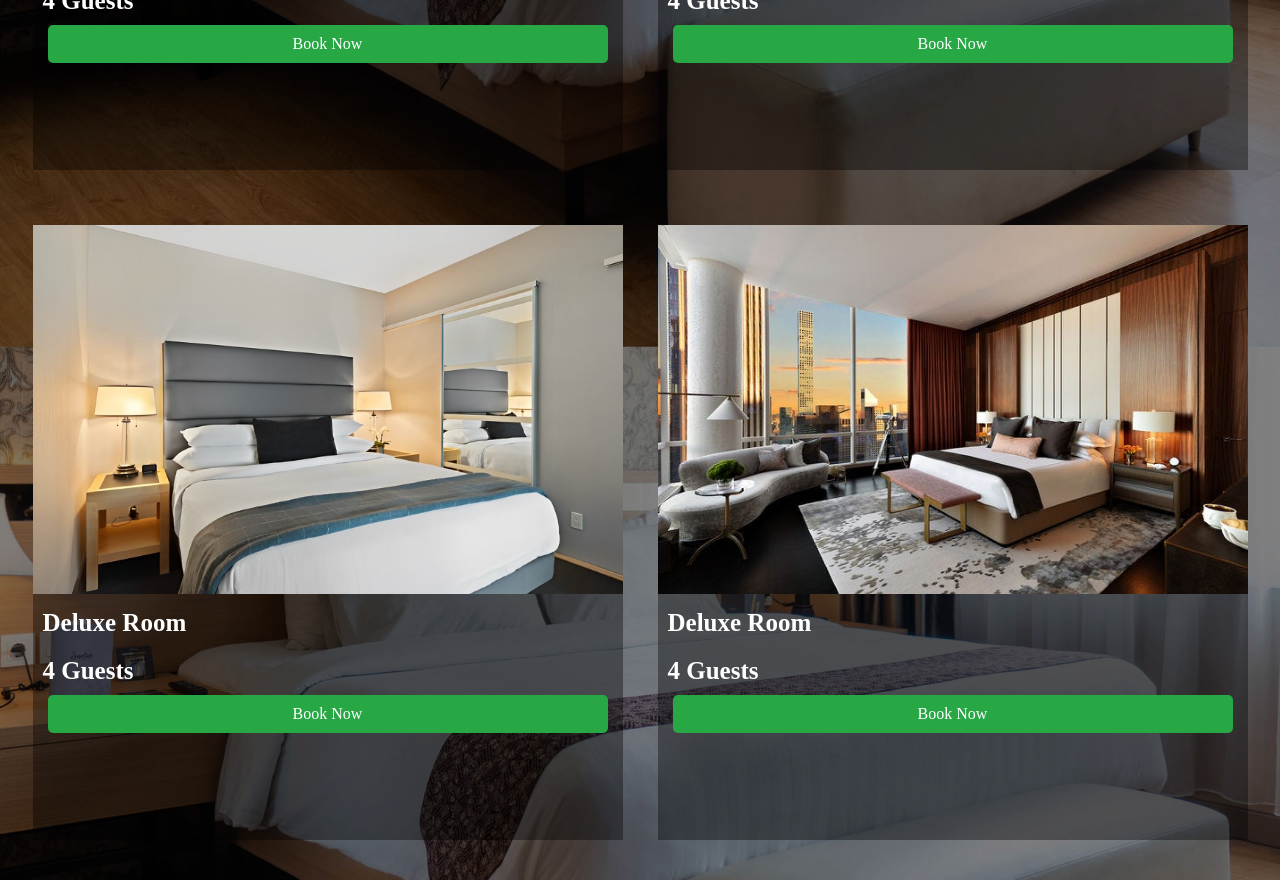
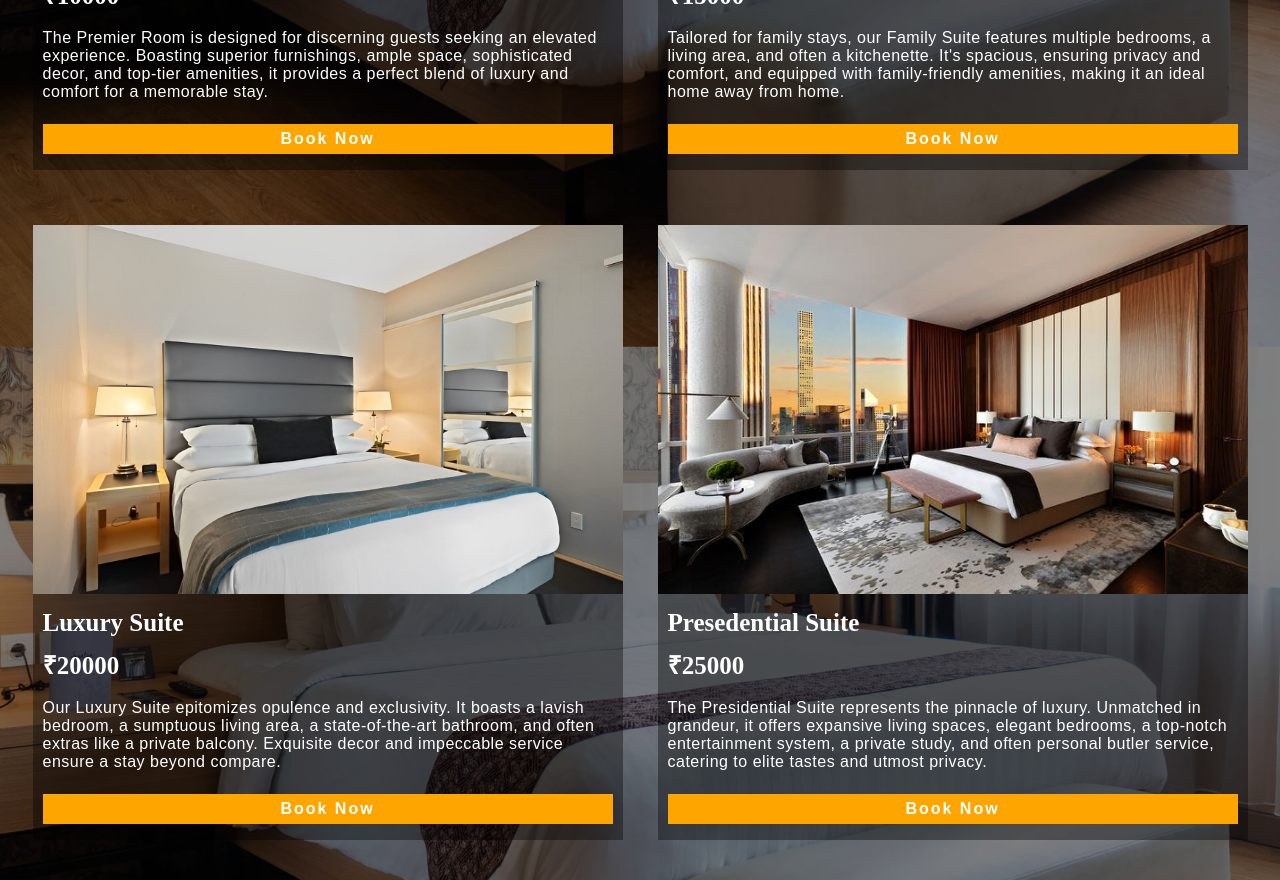
Before and after one commit to shubhamGoyal78/hotelProject, a React (Create React App) app in the folder client/: page /rooms in a window 1280 px wide. Shown: the part 1360-2240 px from the top of the page. Built offline with nearby package versions, Linux system fonts and the light colour scheme; a web font is replaced by a local one.

Commit message:
Booking and Room Page Changes Made

```diff
--- a/client/src/component/Booking.js
+++ b/client/src/component/Booking.js
@@ -32,11 +32,11 @@ const Booking = () => {
   const getPrice = (roomType, numberOfDays) => {
     const basePricePerDay = {
       "Standard Room": 2000,
-      "Deluxe Room": 3000,
-      "Premier Room": 4000,
-      "Family Suite": 5000,
-      "Luxury Suite": 8000,
-      "Presidential Suite": 10000,
+      "Deluxe Room": 5000,
+      "Premier Room": 10000,
+      "Family Suite": 15000,
+      "Luxury Suite": 20000,
+      "Presidential Suite": 25000,
     };
     const basePrice = basePricePerDay[roomType] || 0;
     const totalPrice = basePrice * numberOfDays;
@@ -313,19 +313,19 @@ const Booking = () => {
                 {padOptionText("Standard Room", 40)}₹2000
               </option>
               <option value="Deluxe Room">
-                {padOptionText("Deluxe Room", 40)}₹3000
+                {padOptionText("Deluxe Room", 40)}₹5000
               </option>
               <option value="Premier Room">
-                {padOptionText("Premier Room", 40)}₹4000
+                {padOptionText("Premier Room", 40)}₹10000
               </option>
               <option value="Family Suite">
-                {padOptionText("Family Suite", 40)}₹5000
+                {padOptionText("Family Suite", 40)}₹15000
               </option>
               <option value="Luxury Suite">
-                {padOptionText("Luxury Suite", 40)}₹8000
+                {padOptionText("Luxury Suite", 40)}₹20000
               </option>
               <option value="Presidential Suite">
-                {padOptionText("Presidential Suite", 40)}₹10000
+                {padOptionText("Presidential Suite", 40)}₹25000
               </option>
             </select>
           </div>
--- a/client/src/component/MyBooking.css
+++ b/client/src/component/MyBooking.css
@@ -3,17 +3,39 @@
 .MyBooking-container {
     padding: 20px;
     display: flex;
-    justify-content: center;
-    flex-wrap: wrap;
-    position: relative; /* Added relative positioning */
+    flex-direction: row; /* Change to row */
+    flex-wrap: wrap; /* Allow cards to wrap */
+    justify-content: center; /* Center the cards horizontally */
+    align-items: flex-start; /* Align items from the start of the cross axis */
+    position: relative;
+}
+.MyBooking-container .gg-booking{
+    padding-top: 16px;
+}
+.MyBooking-container .gg-book{
+    background-color: rgb(255, 165, 0);
+    padding: 10px;
+    color: white;
+    font-family: sans-serif;
+    font-weight: bold;
 }
 
+.MyBooking-header {
+    width: 100%;
+    text-align: center;
+    position: relative;
+    margin-top: 2px;
+    margin-bottom: 50px; /* Space between header and cards */
+}
+
+
 .MyBooking-back-button {
-    background-color: #007bff;
+    background-color: rgb(255, 165, 0);;
     color: white;
     border: none;
     padding: 10px 20px;
     text-align: center;
+    font-weight: bold;
     text-decoration: none;
     display: inline-block;
     font-size: 16px;
--- a/client/src/component/MyBooking.js
+++ b/client/src/component/MyBooking.js
@@ -12,8 +12,12 @@ const MyBooking = () => {
 
   return (
     <div className="MyBooking-container">
-      <button onClick={handleGoBack} className="MyBooking-back-button">Back</button>
+      <div className="MyBooking-header">
+        <button onClick={handleGoBack} className="MyBooking-back-button">Back</button>
+        <h1 className='gg-booking'>Your Booking</h1> {/* Heading */}
+      </div>
 
+      {/* Cards Section */}
       {[1, 2, 3].map((card, index) => (
         <div key={index} className="MyBooking-card">
           <img src={ghimages} alt="Room" className="MyBooking-card-image" />
@@ -23,6 +27,7 @@ const MyBooking = () => {
             <p>Date: 2024-01-11</p>
             <p>Name: John Doe</p>
           </div>
+          <p className='gg-book'>Booking Confirmed</p>
         </div>
       ))}
     </div>
--- a/client/src/component/Payment.js
+++ b/client/src/component/Payment.js
@@ -12,9 +12,7 @@ const Payment = () => {
   const location = useLocation();
   const [bookingData, setBookingData] = useState(location.state?.bookingData);
 
-  const handleBack = () => {
-    navigate('/confirm'); // Replace '/confirm' with the path to your Confirm page
-  };
+
 
   const generateBookingId = () => {
     // Generate a string of random alphanumeric characters
@@ -113,9 +111,7 @@ const Payment = () => {
           <button className="confirmbk" onClick={handleConfirmBooking}>
             Confirm Booking
           </button>
-          <button className="backpay" onClick={handleBack}>
-            Back
-          </button>
+
         </div>
       </div>
     </div>
--- a/client/src/component/RoomCard.js
+++ b/client/src/component/RoomCard.js
@@ -3,7 +3,7 @@ import './Rooms.css'
 import { Link } from 'react-router-dom'; // Import Link
 
 
-const RoomCard = ({ title, allow, imageUrl, imageUrlHover }) => {
+const RoomCard = ({ title,info,price, imageUrl, imageUrlHover }) => {
   return (
     <div className="room-card">
       <div className="room-image">
@@ -20,7 +20,8 @@ const RoomCard = ({ title, allow, imageUrl, imageUrlHover }) => {
       </div>
       <div className="room-content">
         <h3>{title}</h3>
-        <h2>{allow}</h2>
+        <h3>{price}</h3>
+        <p>{info}</p>
         <Link to={`/booking`} className='book-now'>
           Book Now
         </Link>
--- a/client/src/component/Rooms.css
+++ b/client/src/component/Rooms.css
@@ -148,8 +148,12 @@
   font-size: 25px;
 }
 
-.room-content p{
-  padding-top: 20px;
+.room-content p {
+    padding-top: 8px;
+    padding-bottom: 23px;
+    font-family: sans-serif;
+    font-weight: 500;
+    letter-spacing: 0.5px;
 }
 
 
@@ -159,7 +163,7 @@
   padding-top: 10px;
 
 }
-.room-link, .book-now {
+.room-link{
   padding: 10px 20px;
   margin: 10px 5px;
   border-radius: 5px;
@@ -173,14 +177,39 @@
   transition: background-color 0.3s ease;
 }
 
-.room-link:hover, .book-now:hover {
+.room-link:hover{
   background-color: #0056b3; /* Darker shade on hover */
 }
+/* Other styles in Rooms.css */
 
 .book-now {
-  background-color: #28a745; /* Different color for Book Now */
+  background-color: orange; /* Original color */
+  color: white;
+  border: none;
+  font-weight: bold;
+  letter-spacing: 2px;
+  padding: 6px 18px;
+  cursor: pointer;
+  text-align: center;
+  outline: none;
+  font-family: sans-serif;
+  font-weight: bold;
+  position: relative;
+  overflow: hidden;
+  transition: color 0.4s ease;
 }
 
-.book-now:hover {
-  background-color: #218838; /* Darker green on hover */
+.book-now::before {
+  content: '';
+  position: absolute;
+  top: 0;
+  left: -100%;
+  width: 100%;
+  height: 100%;
+  background-color: rgba(0, 0, 0, 0.5); /* Light black overlay */
+  transition: left 1s ease;
 }
+
+.book-now:hover::before {
+  left: 0;
+}
--- a/client/src/component/Rooms.js
+++ b/client/src/component/Rooms.js
@@ -1,34 +1,26 @@
-import React from 'react'; // Import React
-import RoomCard from './RoomCard';
-import './Rooms.css';
-import room1 from '../images/room1.jpg'
-import room1o from '../images/room1o.jpg'
-import room2 from '../images/room2.jpg'
-import room2o from '../images/room2o.jpg'
-import room3 from '../images/room3.jpg'
-import room3o from '../images/room3o.jpg'
-import room4 from '../images/room4.jpg'
-import room4o from '../images/room4o.jpg'
-import room5 from '../images/room5.jpg'
-import room6 from '../images/room6.jpg'
+import React from "react"; // Import React
+import RoomCard from "./RoomCard";
+import "./Rooms.css";
+import room1 from "../images/room1.jpg";
+import room1o from "../images/room1o.jpg";
+import room2 from "../images/room2.jpg";
+import room2o from "../images/room2o.jpg";
+import room3 from "../images/room3.jpg";
+import room3o from "../images/room3o.jpg";
+import room4 from "../images/room4.jpg";
+import room4o from "../images/room4o.jpg";
+import room5 from "../images/room5.jpg";
+import room6 from "../images/room6.jpg";
 
-import room5o from '../images/room5o.jpg'
-import room6o from '../images/room6o.jpg'
-import Navigation from './Navigation';
+import room5o from "../images/room5o.jpg";
+import room6o from "../images/room6o.jpg";
+import Navigation from "./Navigation";
 
 const Rooms = () => {
-
-
-
   return (
-
     <div className="rooms-page">
-
-
-
-    <div className='room-navbar'>
-
-    <Navigation/>
+      <div className="room-navbar">
+        <Navigation />
 
         <>
           <h2 className="select-rooms-title">Select</h2>
@@ -36,50 +28,50 @@ const Rooms = () => {
           <div className="rooms-container">
             <RoomCard
               title="Standard Room"
-              allow="2 Guests"
+              info="The Standard Room offers a cozy and comfortable stay, perfect for travelers seeking simplicity and affordability. Featuring essential amenities, a plush bed, and a well-appointed bathroom, it's an ideal choice for brief stays or solo travelers."
+              price="₹2000"
               imageUrl={room1}
               imageUrlHover={room1o}
-              roomLink="/path/to/room1"
             />
-             <RoomCard
+            <RoomCard
               title="Deluxe Room"
-              allow="2 Guests"
+              price="₹5000"
+              info="Our Deluxe Room combines comfort with a touch of luxury. Spacious and elegantly furnished, it includes a larger bed, premium linens, a seating area, enhanced amenities, and often a scenic view, catering to both business and leisure guests."
               imageUrl={room2}
               imageUrlHover={room2o}
-              roomLink="/path/to/room1"
-            /> <RoomCard
-              title="Deluxe Room"
-              allow="4 Guests"
-
+            />{" "}
+            <RoomCard
+              title="Premier Room"
+              price="₹10000"
+              info="The Premier Room is designed for discerning guests seeking an elevated experience. Boasting superior furnishings, ample space, sophisticated decor, and top-tier amenities, it provides a perfect blend of luxury and comfort for a memorable stay."
               imageUrl={room3}
               imageUrlHover={room3o}
-              roomLink="/path/to/room1"
-            /> <RoomCard
-              title="Deluxe Room"
-              allow="4 Guests"
-
+            />{" "}
+            <RoomCard
+              title="Family Suite"
+              price="₹15000"
+              info="Tailored for family stays, our Family Suite features multiple bedrooms, a living area, and often a kitchenette. It's spacious, ensuring privacy and comfort, and equipped with family-friendly amenities, making it an ideal home away from home."
               imageUrl={room4}
               imageUrlHover={room4o}
-              roomLink="/path/to/room1"
-            /> <RoomCard
-              title="Deluxe Room"
-              allow="4 Guests"
-
+            />{" "}
+            <RoomCard
+              title="Luxury Suite"
+              price="₹20000"
+              info="Our Luxury Suite epitomizes opulence and exclusivity. It boasts a lavish bedroom, a sumptuous living area, a state-of-the-art bathroom, and often extras like a private balcony. Exquisite decor and impeccable service ensure a stay beyond compare."
               imageUrl={room5}
               imageUrlHover={room5o}
-              roomLink="/path/to/room1"
-            /> <RoomCard
-              title="Deluxe Room"
-              allow="4 Guests"
-
+            />{" "}
+            <RoomCard
+              title="Presedential Suite"
+              price="₹25000"
+              info="The Presidential Suite represents the pinnacle of luxury. Unmatched in grandeur, it offers expansive living spaces, elegant bedrooms, a top-notch entertainment system, a private study, and often personal butler service, catering to elite tastes and utmost privacy."
               imageUrl={room6}
               imageUrlHover={room6o}
-              roomLink="/path/to/room1"
             />
           </div>
         </>
-        </div>
-        </div>
+      </div>
+    </div>
   );
 };
 
```
